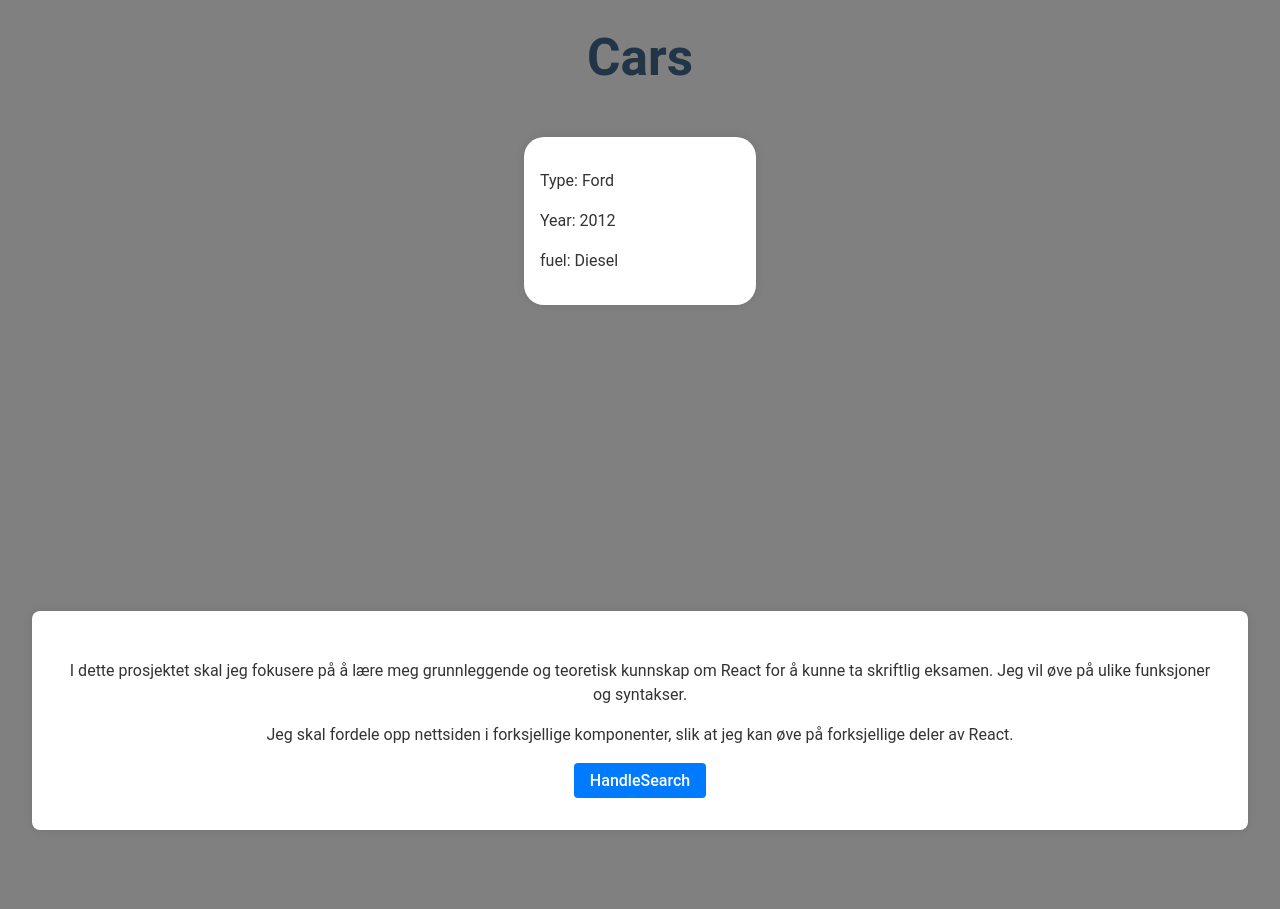
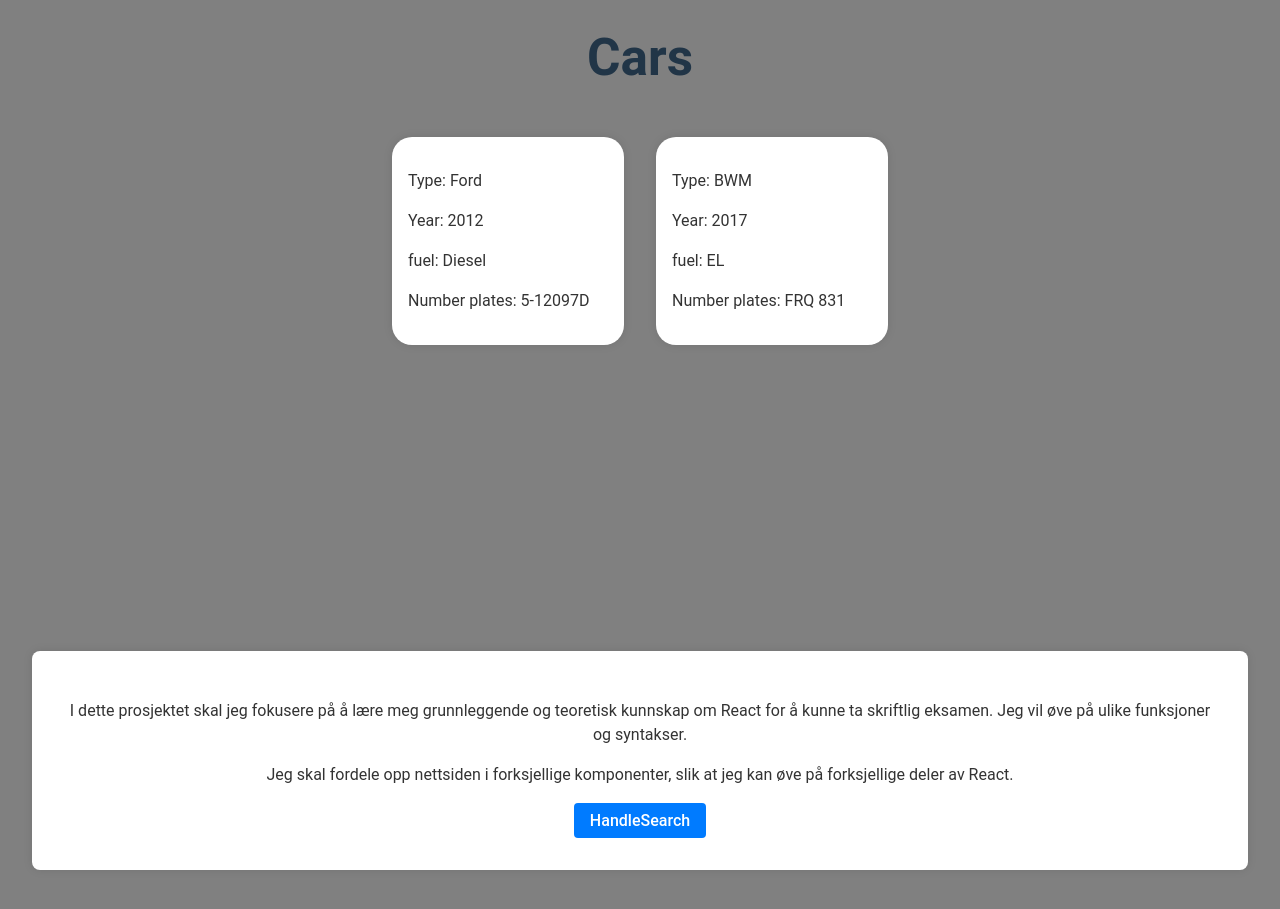
Before and after one commit to ErikAJensen/myreactjourney, a React (Vite) app: page / in a window 1280 px wide. Shown: the part 1020-1929 px from the top of the page. Built offline with nearby package versions, Linux system fonts and the light colour scheme.

Commit message:
Rydder litt
props

```diff
--- a/src/App.jsx
+++ b/src/App.jsx
@@ -26,7 +26,9 @@ function App() {
           <Teachers name="Nathalie" age={25} isStudentPas="Yes" />
 
           <h1>Cars</h1>
-          <Cars type="Ford" year={2012} fuel="Diesel" />
+          <Cars type="Ford" year={2012} fuel="Diesel" Numberplates="5-12097D" />
+
+          <Cars type="BWM" year={2017} fuel="EL" Numberplates="FRQ 831" />
         </div>
 
         <Body />
--- a/src/Components/Props.jsx
+++ b/src/Components/Props.jsx
@@ -1,6 +1,6 @@
 import React from "react";
 
-// Trener på å kode props
+//øver på props
 function Student(props) {
   return (
     <div className="student-card">
@@ -12,7 +12,7 @@ function Student(props) {
   );
 }
 
-//Props for
+//øver på props
 function Teachers(props) {
   return (
     <div className="teachers-card">
@@ -23,12 +23,14 @@ function Teachers(props) {
   );
 }
 
+//øver på props
 function Cars(props) {
   return (
     <div className="Car-card">
       <p>Type: {props.type} </p>
       <p>Year: {props.year} </p>
       <p>fuel: {props.fuel} </p>
+      <p>Number plates: {props.Numberplates}</p>
     </div>
   );
 }
```
